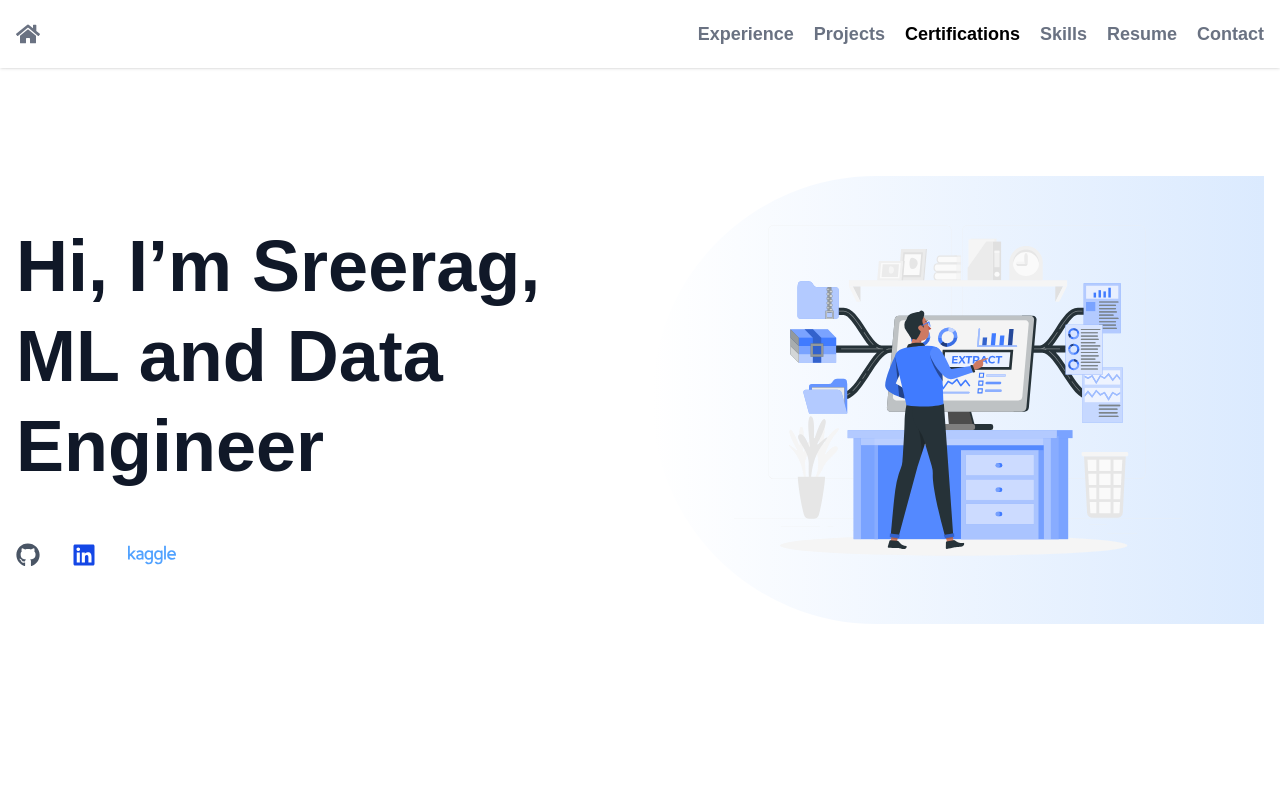
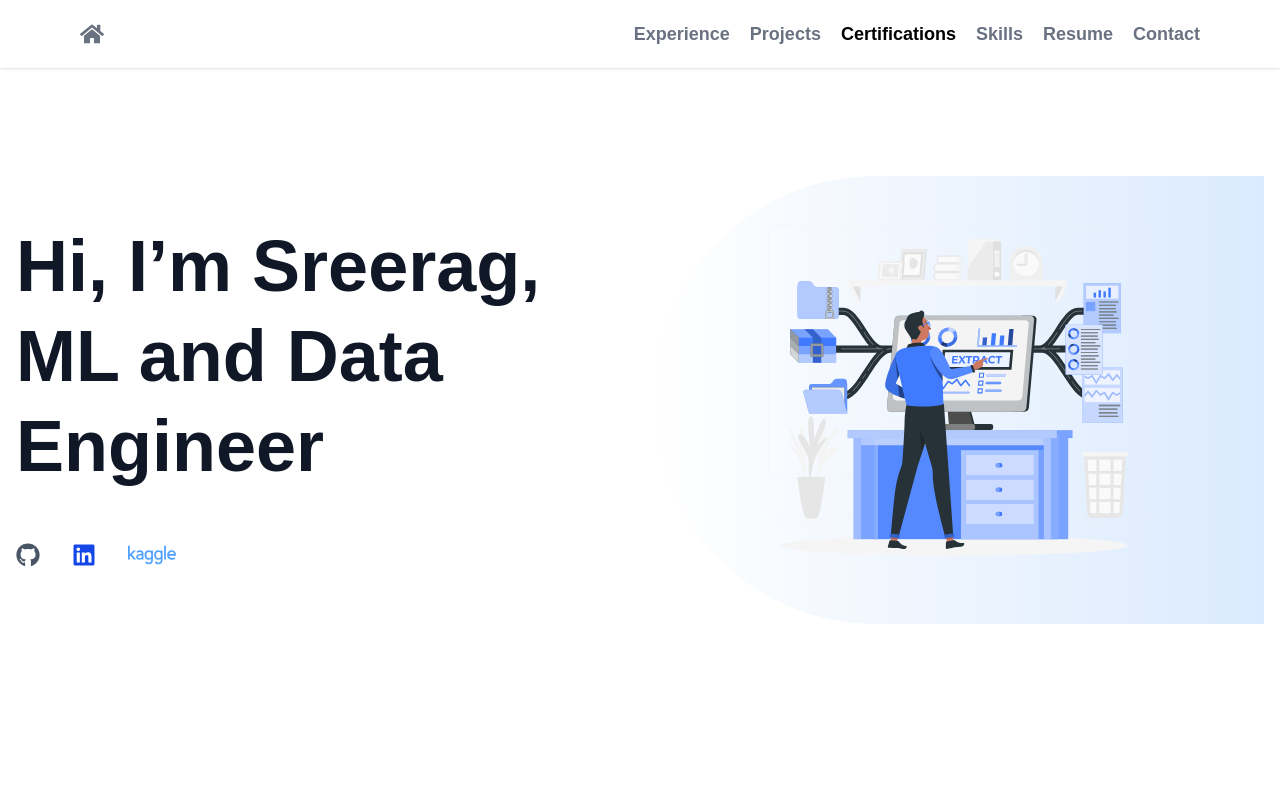
Before and after one commit to srg1998/my-portfolio, a Next.js app: page / in a window 1280 px wide. Shown: the top 800 px of the page. Built offline with nearby package versions, Linux system fonts and the light colour scheme.

Commit message:
bugfix : fixed responsive issues

```diff
--- a/src/app/page.js
+++ b/src/app/page.js
@@ -10,7 +10,7 @@ import Image from "next/image";
 
 export default function Home() {
   return (
-    <div className="text-gray-900 scroll-smooth">
+    <div className="text-gray-900 scroll-smooth overflow-x-clip">
       <Navbar />
       <main className="scroll-smooth">
         <section id="hero" className="scroll-mt-20">
--- a/src/components/Navbar.jsx
+++ b/src/components/Navbar.jsx
@@ -63,7 +63,7 @@ export default function Navbar() {
         show ? "translate-y-0" : "-translate-y-full"
       } bg-white shadow`}
     >
-      <div className="max-w-7xl mx-auto px-4 py-5 flex justify-between items-center">
+      <div className="max-w-6xl mx-auto px-4 py-5 flex justify-between items-center">
         {/* Home Icon */}
         <button
           onClick={() => scrollTo("hero")}
@@ -106,7 +106,7 @@ export default function Navbar() {
 
       {/* Mobile Nav */}
       {menuOpen && (
-        <ul className="md:hidden flex flex-col items-end px-4 pb-4 gap-4 text-lg font-semibold">
+        <ul className="md:hidden flex flex-col items-end px-4 pb-4 gap-4 text-md font-semibold">
           {sections.map((section) => (
             <li key={section}>
               <button
```
